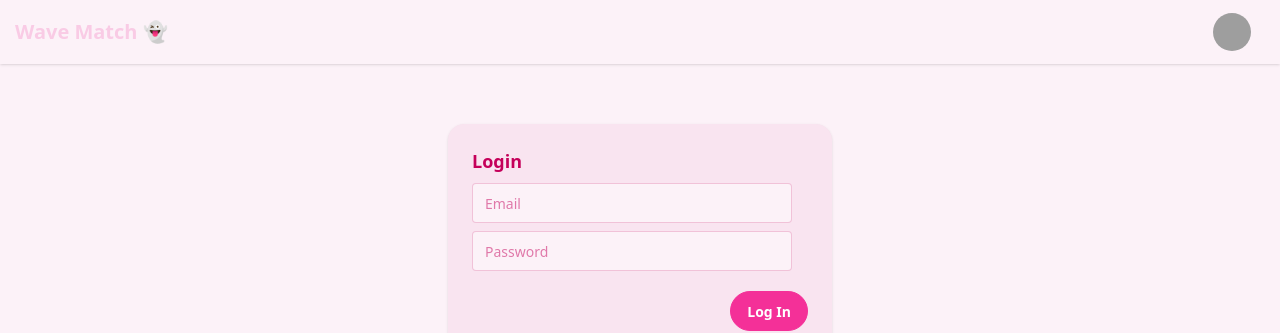
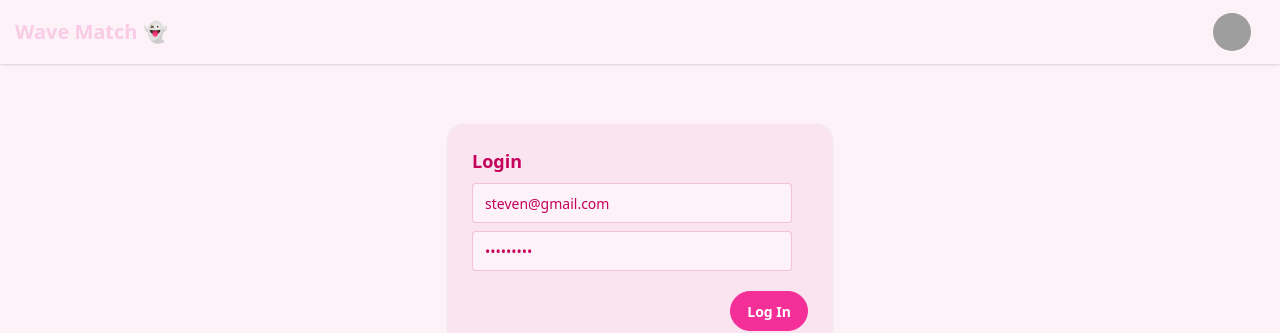
Before and after one commit to divishtk/WaveMatch-Frontend, a React (Vite) app: page /login in a window 1280 px wide. Shown: the top 333 px of the page. Built offline with nearby package versions, Linux system fonts and the light colour scheme; grey boxes are pictures that could not be loaded.

Commit message:
fix: update Login component to use default values for email and password

```diff
--- a/src/login.jsx
+++ b/src/login.jsx
@@ -1,21 +1,36 @@
+import axios from "axios";
 import React, { useState } from "react";
 
 const Login = () => {
-  const [emailId, setEmailId] = useState("");
-  const [password, setPassword] = useState("");
+  const [email, setEmailId] = useState("steven@gmail.com");
+  const [password, setPassword] = useState("Elon@1234");
 
-  const loginApiCall = async() =>{
-
+  const loginApiCall = async () => {
+    try {
+      const data = await axios.post(
+        "http://localhost:8080/login",
+        {
+          email,
+          password,
+        },
+        {
+          withCredentials: true,
         }
+      );
+    } catch (error) {
+      console.log("Err", error);
+    }
+  };
 
   return (
+    <>
       <div className="flex justify-center my-15">
         <div className="card bg-base-200 w-96 shadow-sm">
           <div className="card-body">
             <h2 className="card-title">Login</h2>
             <input
               type="text"
-            value={emailId}
+              value={email}
               onChange={(e) => setEmailId(e.target.value)}
               placeholder="Email"
               className="input rounded-sm"
@@ -28,11 +43,14 @@ const Login = () => {
               className="input rounded-sm"
             />
             <div className="card-actions justify-end mt-3">
-            <button className="btn btn-primary">Log In</button>
+              <button className="btn btn-primary" onClick={loginApiCall}>
+                Log In
+              </button>
             </div>
           </div>
         </div>
       </div>
+    </>
   );
 };
 
```
Lines whose indentation alone changed are shown as unchanged.
